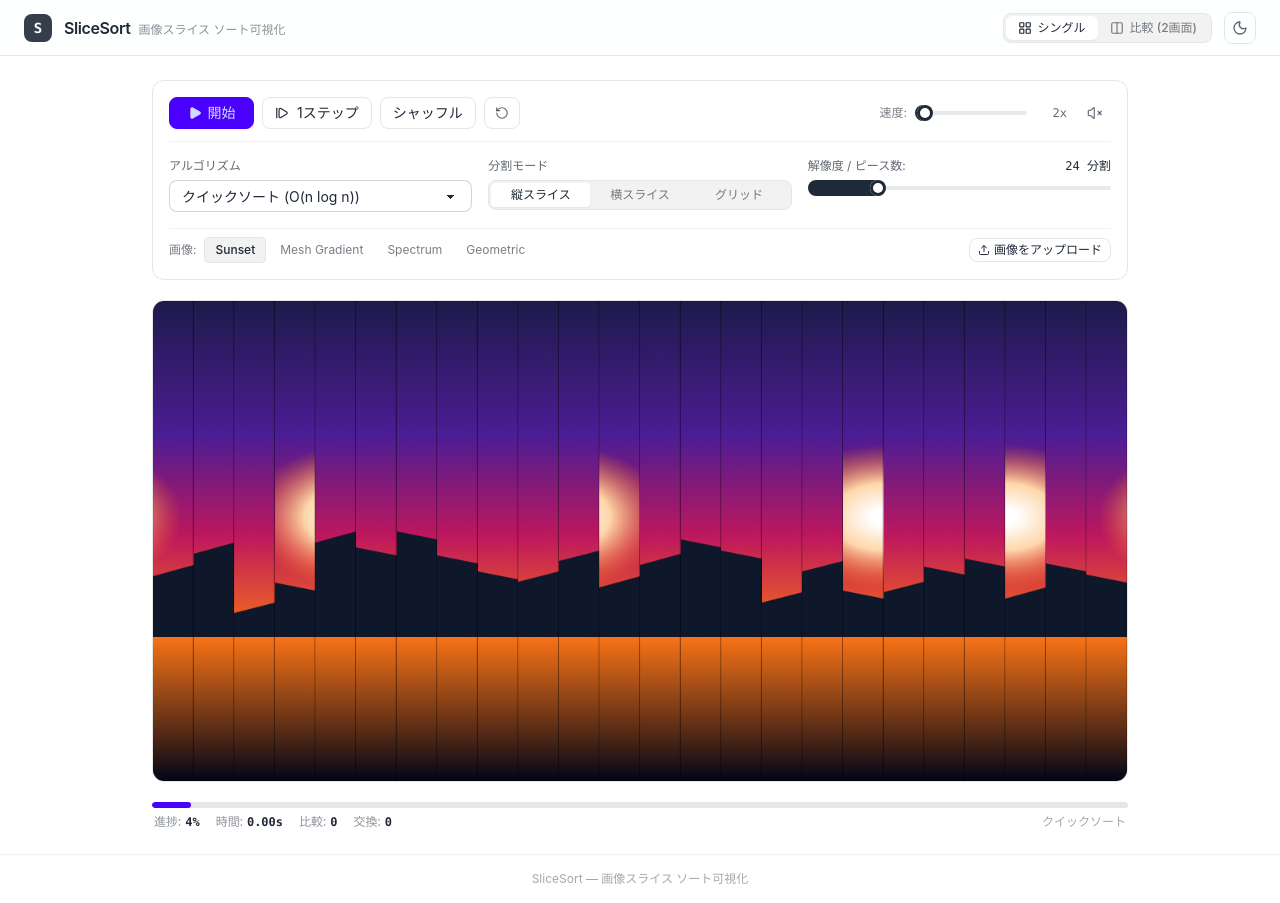
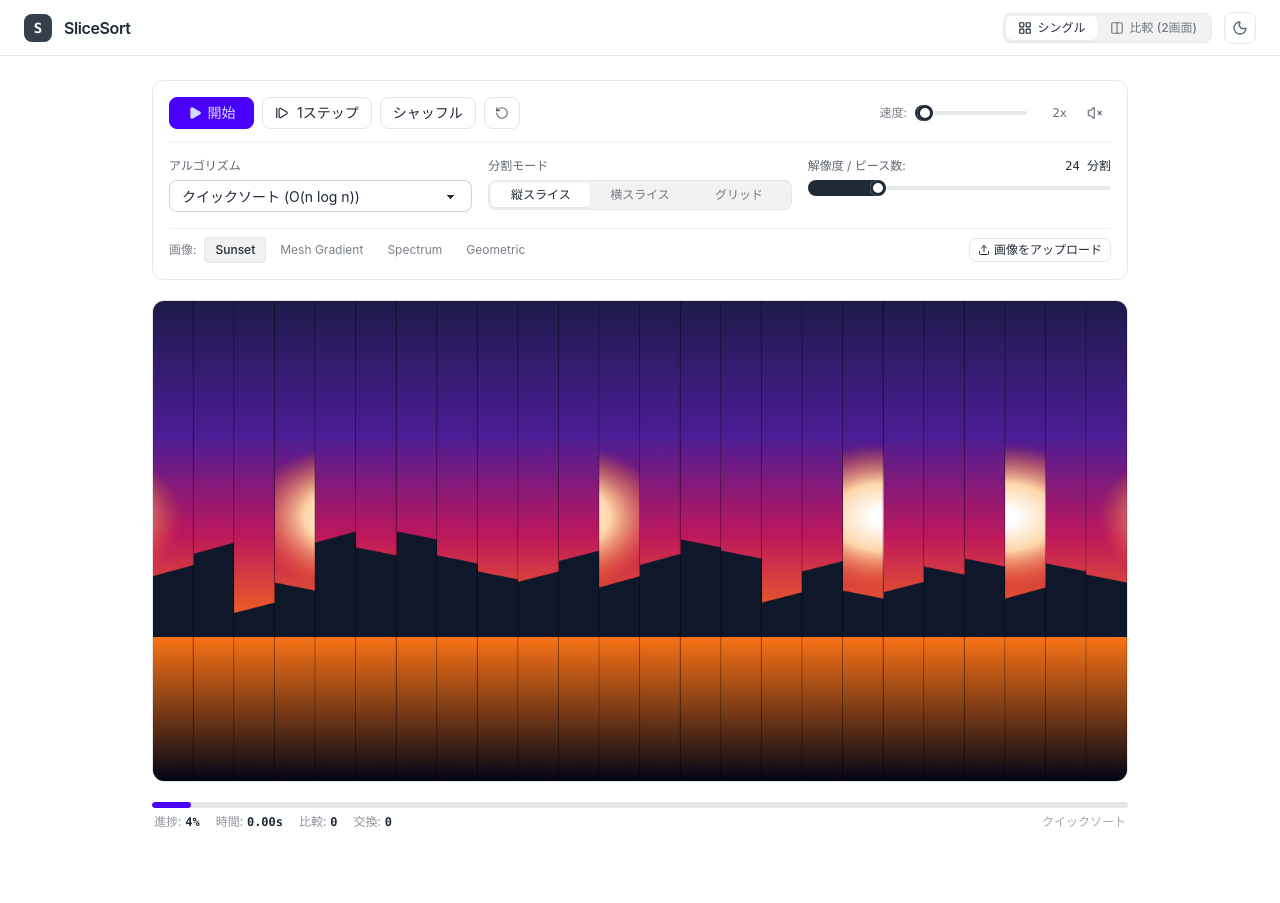
Before and after one commit to momijyu/mkAI_slice-sort, a React (Vite) app: page / in a window 1280 px wide. After the commit the page ends 854 px from the top, so only its background shows below. Built offline with nearby package versions, Linux system fonts and the light colour scheme.

Commit message:
clean: remove redundant titles and footer text

```diff
--- a/index.html
+++ b/index.html
@@ -4,7 +4,7 @@
     <meta charset="UTF-8" />
     <link rel="icon" type="image/svg+xml" href="/vite.svg" />
     <meta name="viewport" content="width=device-width, initial-scale=1.0" />
-    <title>SliceSort — 画像スライス ソート可視化</title>
+    <title>SliceSort</title>
   </head>
   <body class="min-h-screen bg-base-100 text-base-content antialiased">
     <div id="root"></div>
--- a/src/App.jsx
+++ b/src/App.jsx
@@ -281,10 +281,7 @@ export function App() {
         )}
       </main>
 
-      {/* フッター */}
-      <footer className="border-t border-base-200 py-4 text-center text-xs text-base-content/40">
-        SliceSort — 画像スライス ソート可視化
-      </footer>
+
     </div>
   );
 }
--- a/src/components/Header.jsx
+++ b/src/components/Header.jsx
@@ -9,14 +9,9 @@ export const Header = ({ isDark, onToggleTheme, viewMode, onViewModeChange }) =>
         <div className="w-7 h-7 rounded-lg bg-base-content/90 text-base-100 flex items-center justify-center font-mono font-bold text-sm">
           S
         </div>
-        <div className="flex items-baseline gap-2">
-          <span className="font-semibold text-base tracking-tight text-base-content">
-            SliceSort
-          </span>
-          <span className="text-xs text-base-content/50 hidden sm:inline">
-            画像スライス ソート可視化
-          </span>
-        </div>
+        <span className="font-semibold text-base tracking-tight text-base-content">
+          SliceSort
+        </span>
       </div>
 
       {/* コントロール: モード切替 & テーマ切替 */}
```
